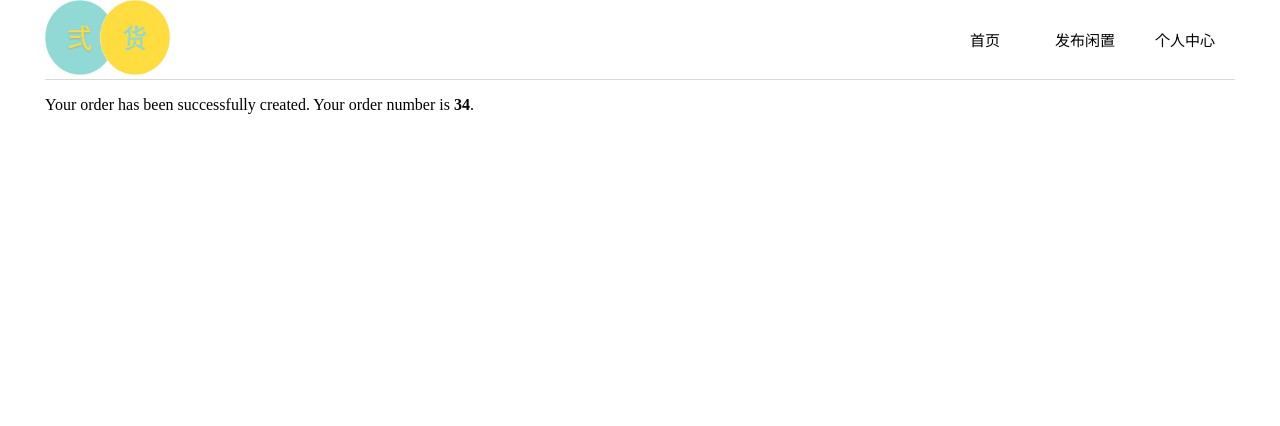
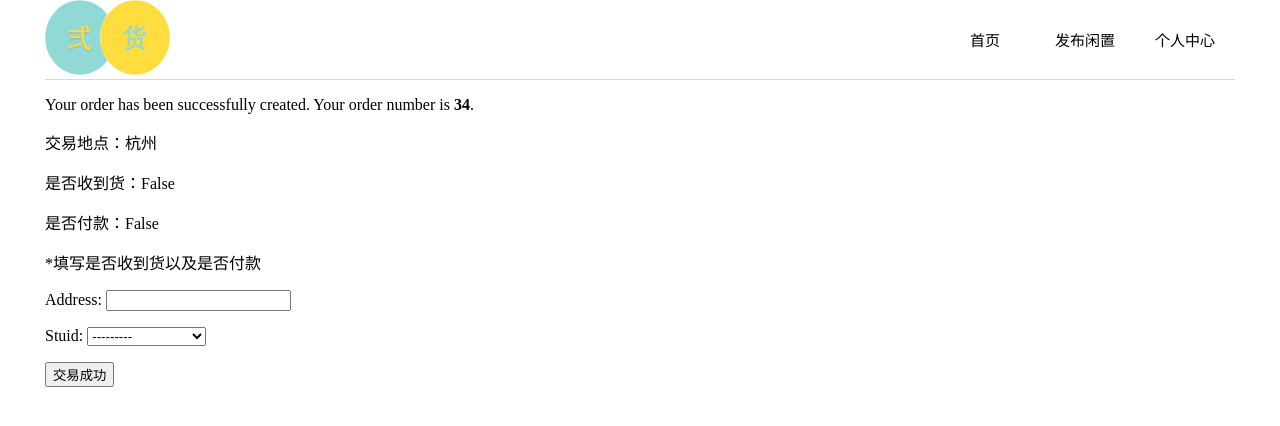
Before and after one commit to CJMMay/secondhand, a Django app: template orders/templates/orders/order/created.html in a window 1280 px wide. Shown: the top 426 px of the page. Run offline with Django 3.2, Linux system fonts and the light colour scheme; the template is opened without the code that fills it: values that come from a table or form of the project are taken from there, others are empty; data comes from the database, SQL or seed files in the repository; both versions use the stored data as it was after the commit.

Commit message:
订单生成

```diff
--- a/login_res/views.py
+++ b/login_res/views.py
@@ -62,9 +62,7 @@ def login(request):
 
 def xinxi(request):
     stuid=request.session['stuid']
-    print(stuid)
     lists=User.objects.get(stuid=stuid)
-    print(lists)
     con={
         "list":lists,
         "stuid":lists.stuid,
--- a/orders/forms.py
+++ b/orders/forms.py
@@ -8,3 +8,8 @@ class OrderCreateForm(forms.ModelForm):
         model = Order
 
         fields = ['address','stuid']
+
+class OrderTransForm(forms.ModelForm):
+    class Meta:
+        model=Order
+        fields=['finished','paid']
--- a/orders/templates/orders/order/create.html
+++ b/orders/templates/orders/order/create.html
@@ -29,7 +29,7 @@
         <form action="." method="post" class="order-form" novalidate>
              <p>*填写双方交换物品的地址（仅限校内）</p>
             {{ form.as_p }}
-            <p><input type="submit" value="去支付" class="btn"></p>
+            <p><input type="submit" value="确认订单" class="btn"></p>
             {% csrf_token %}
         </form>
     </div>
--- a/orders/templates/orders/order/created.html
+++ b/orders/templates/orders/order/created.html
@@ -6,5 +6,15 @@
 
 {% block content %}
     <p>Your order has been successfully created. Your order number is <strong>{{ order.id }}</strong>.</p>
-
+    <p>交易地点：{{ order.address }}</p>
+    <p>是否收到货：{{ order.paid }}</p>
+    <p>是否付款：{{ order.paid }}</p>
+    <div class="order_form">
+        <form action="." method="post" class="order-form" novalidate>
+             <p>*填写是否收到货以及是否付款</p>
+            {{ form.as_p }}
+            <p><input type="submit" value="交易成功" class="btn"></p>
+            {% csrf_token %}
+        </form>
+    </div>
 {% endblock %}
--- a/orders/urls.py
+++ b/orders/urls.py
@@ -5,4 +5,5 @@ app_name = 'orders'
 
 urlpatterns = [
     path('create/<int:product_id>/', views.order_create, name='order_create'),
+    # path('sucessfully/<int:product_id>/',views.receive,name='order_create')
 ]
--- a/sells/views.py
+++ b/sells/views.py
@@ -12,7 +12,7 @@ def product_list(request, category_slug=None):
     category=None
     categories = Category.objects.all()
     products = Product.objects.filter(available=True)
-    new_products=Product.objects.order_by('-created')
+    new_products=Product.objects.filter(available=True).order_by('-created')
     new_products=new_products[:4]
     if category_slug:
         category = get_object_or_404(categories, slug=category_slug)
```
Also changed, not shown: orders/templates/orders/order/order_sucessfull.html (added, +10 -0 lines), orders/views.py (+24 -4 lines), db.sqlite3, sells/static/img/login.jpg (deleted).
